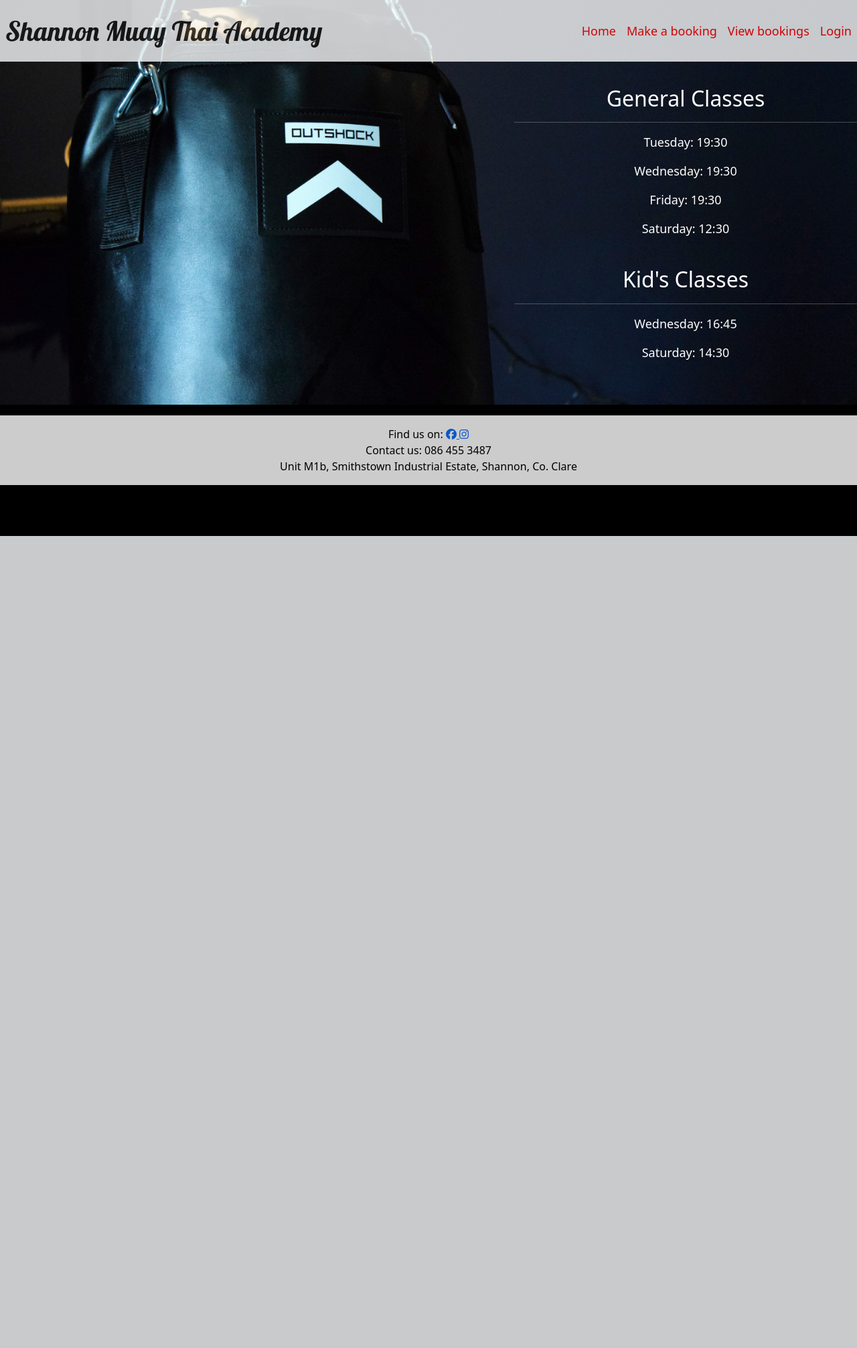
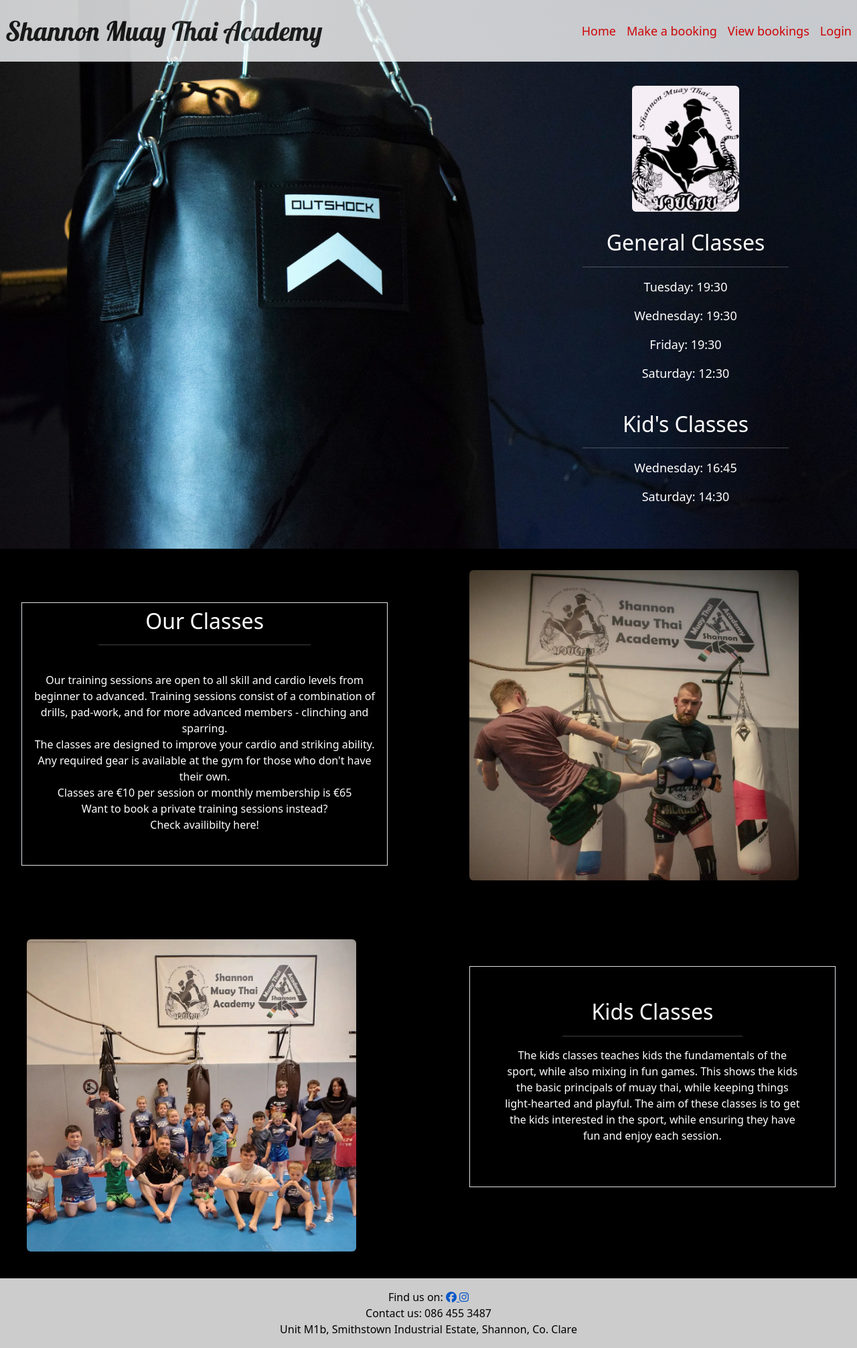
Before and after one commit to Gallie83/PP4-Django, a Django app: page / in a window 1280 px wide. Shown: the whole page at 67% size. Before the commit the page ends 800 px from the top, so only its background shows below. Run offline with Django 3.2, Linux system fonts and the light colour scheme; some libraries are stand-ins or nearby versions.

Commit message:
About section with images added to home page

```diff
--- a/PP4-Django/static/css/style.css
+++ b/PP4-Django/static/css/style.css
@@ -1,7 +1,6 @@
 body {
     background-color: black;
 }
-
 
 #logo-title {
     font-family: 'Lobster';
@@ -38,6 +37,38 @@ body {
     font-size: large;
 }
 
+hr {
+    width: 60%;
+    margin-left: 20%;
+}
+
+.about {
+    margin: 2rem;
+    overflow: auto;
+}
+
+.about-div {
+    width: 45%;
+}
+
+.float-right {
+    float: right;
+}
+
+.float-left {
+    float: left;
+}
+
+.about-img {
+    max-width: 90%;
+}
+
+.about-text {
+    color: white;
+    width: 45%;
+}
+
+
 
 footer {
     clear: both;
--- a/PP4-Django/templates/home.html
+++ b/PP4-Django/templates/home.html
@@ -8,8 +8,10 @@
 
     <!-- Class times information -->
     <div class="times text-center">
-        <!-- <h2>Class Times:</h2>
-    <br> -->
+        <img class="rounded" id="logo" src="/static/images/logo.jpg" alt="Muay Thai logo">
+        <!-- <h2>Class Times:</h2> -->
+        <br>
+        <br>
         <h2>General Classes</h2>
         <hr>
         <p>Tuesday: 19:30</p>
@@ -25,5 +27,55 @@
     </div>
 </div>
 
+<!-- Class Section -->
+<div class="about">
+
+    <div class="about-text text-center float-left p-2 mt-5 border">
+        <h2>Our Classes</h2>
+        <hr>
+        <p class="py-4">
+            Our training sessions are open to all skill and cardio levels from beginner to advanced.
+            Training sessions consist of a combination of drills, pad-work, and for more advanced members -
+            clinching and sparring.
+            <br>
+            The classes are designed to improve your cardio and striking ability.
+            <br>
+            Any required gear is available at the gym for those who don't have their own.
+            <br>
+            Classes are €10 per session or monthly membership is €65
+            <br>
+            Want to book a private training sessions instead?
+            <br>
+            Check availibilty here!
+        </p>
+    </div>
+
+    <div class="about-div float-right">
+        <img class="about-img rounded" src="/static/images/ryan.png" alt="Picture of a kick from training session">
+    </div>
+
+</div>
+
+<!-- Kids Class Section -->
+<div class="about pt-5">
+
+    <div class="about-div float-left">
+        <img class="about-img rounded m-2" src="/static/images/MT KIDS.jpg" alt="Photo of kids class">
+    </div>
+
+    <div class="about-text text-center float-right p-5 mt-5 border">
+        <h2>Kids Classes</h2>
+        <hr>
+        <p>
+            The kids classes teaches kids the fundamentals of the sport, while also mixing in fun games.
+            This shows the kids the basic principals of muay thai, while keeping things light-hearted and playful.
+            The aim of these classes is to get the kids interested in the sport, while ensuring they have fun and
+            enjoy each session.
+
+        </p>
+    </div>
+
+</div>
+
 
 {% endblock %}
```
Also changed, not shown: PP4-Django/static/images/MT KIDS.jpg (added), PP4-Django/static/images/ryan.png (added).
